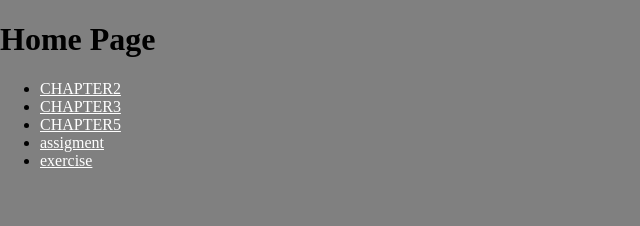
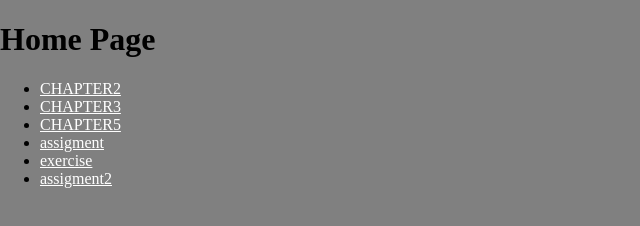
Before and after one commit to abdullahparacha123/ES6-java, a plain HTML site: page index.html in a window 1280 px wide. Shown: the full height of the page, 0-640 px from the left. Drawn offline with Linux system fonts and the light colour scheme.

Commit message:
feat: changes done

```diff
--- a/index.html
+++ b/index.html
@@ -14,6 +14,7 @@
         <li><a class="one" href="practice/chapter 5/chapter 5.html">CHAPTER5</a></li>
         <li><a class="one" href="practice/assigment/page.html">assigment</a></li>
         <li><a class="one" href="practice/exercise/exercise.html">exercise</a></li>
+        <li><a class="one" href="practice/assigment2/">assigment2</a></li>
     </ul>
 </body>
 </html>
```
